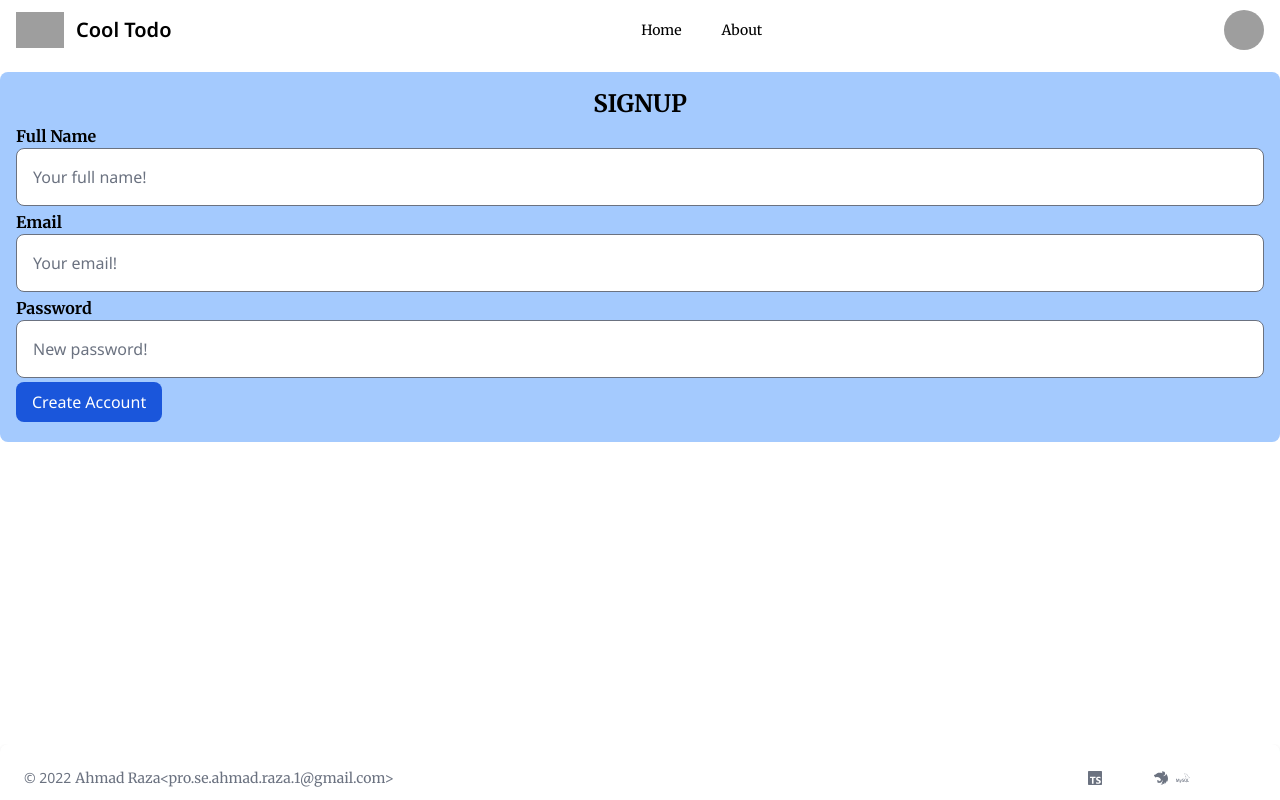
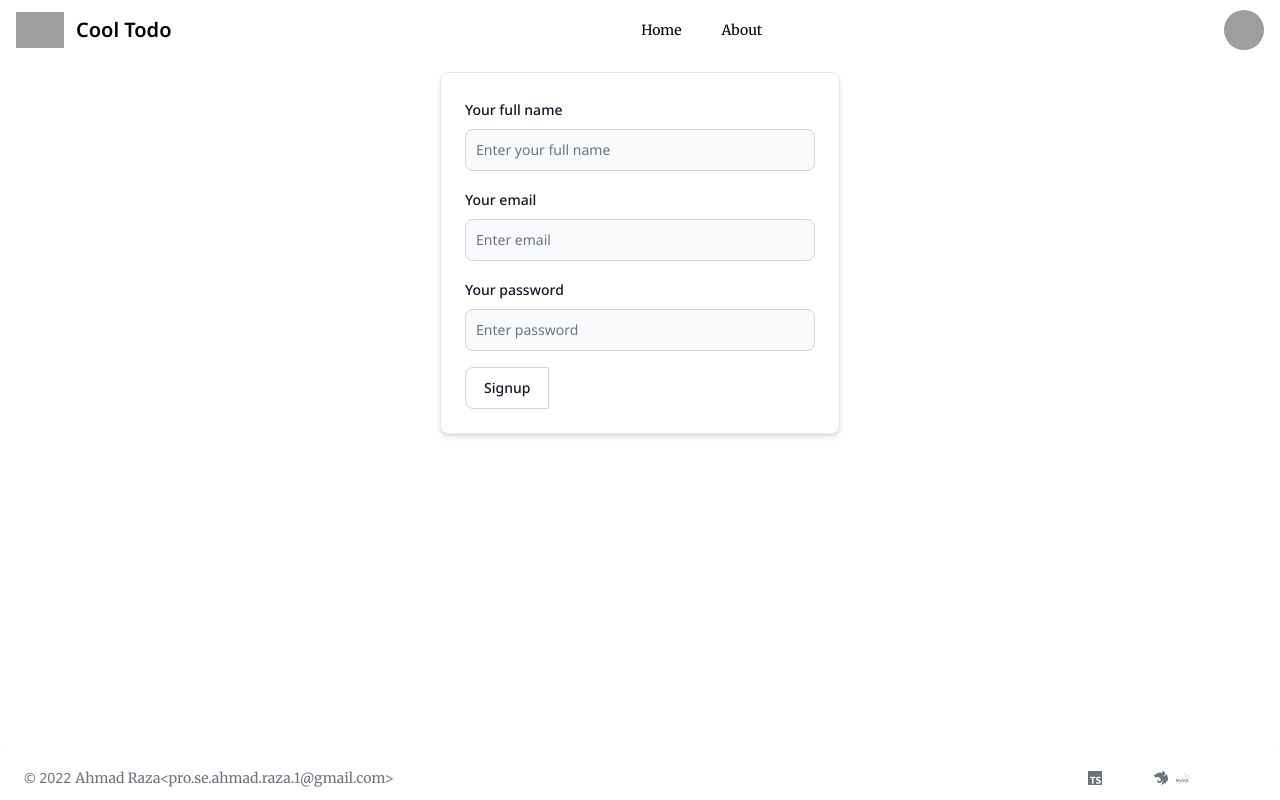
Before and after one commit to ar124official2019/cool-todo, a React (Vite) app in the folder client/: page /signup in a window 1280 px wide. Built offline with nearby package versions, Linux system fonts and the light colour scheme; grey boxes are pictures that could not be loaded; some icons are missing.

Commit message:
Better UI, Iteration 3

```diff
--- a/client/src/Auth/Login.tsx
+++ b/client/src/Auth/Login.tsx
@@ -7,7 +7,7 @@ import { setLogin } from "../store/login.slice";
 import { useNavigate } from "react-router-dom";
 import { setSignupSuccess } from "../store/auth.slice";
 import { useFormik } from "formik";
-import { Card, Label, TextInput, Button, Checkbox } from "flowbite-react";
+import { Card, Label, TextInput, Button } from "flowbite-react";
 
 const loginFormSchema = Yup.object({
   email: Yup.string()
@@ -18,8 +18,6 @@ const loginFormSchema = Yup.object({
     .min(8, "Password must be at-least 8 characters long.")
     .required("Please enter password."),
 });
-
-type LoginForm = Yup.InferType<typeof loginFormSchema>;
 
 export function Login() {
   const navigate = useNavigate();
@@ -63,7 +61,7 @@ export function Login() {
 
   useEffect(() => {
     if (loginData) navigate("/");
-  }, [loginData]);
+  }, [loginData, navigate]);
 
   return (
     <>
--- a/client/src/Auth/Signup.tsx
+++ b/client/src/Auth/Signup.tsx
@@ -1,50 +1,44 @@
 import { useState } from "react";
+import * as Yup from "yup";
+import { HttpResponse, useHttpPost } from "../types/http";
+import { useAppDispatch } from "../store";
 import { useNavigate } from "react-router-dom";
-import * as Yup from "yup";
-import { config } from "../config/config";
-import { HttpResponse } from "../types/http";
-import { useAppDispatch } from "../store";
 import { setSignupSuccess } from "../store/auth.slice";
 import { useFormik } from "formik";
+import { Card, Label, TextInput, Button } from "flowbite-react";
 
 const signupFormSchema = Yup.object({
   fullName: Yup.string()
-    .max(256, "Name should not be longer than 256 characters.")
+    .max(256)
     .required("Please enter full name."),
   email: Yup.string()
-    .max(256, "Email should not be longer than 256 characters.")
+    .max(256)
     .email("Please enter a valid email.")
     .required("Please enter email."),
   password: Yup.string()
     .min(8, "Password must be at-least 8 characters long.")
-    .max(16, "Password must be at-most 16 characters long.")
     .required("Please enter password."),
 });
 
-type SignupForm = Yup.InferType<typeof signupFormSchema>;
-
 export function Signup() {
+  const httpPost = useHttpPost();
   const navigate = useNavigate();
   const dispatch = useAppDispatch();
   const [err, setErr] = useState<HttpResponse | null>(null);
 
-  const form = useFormik<SignupForm>({
+  const form = useFormik({
     initialValues: { fullName: "", email: "", password: "" },
     validationSchema: signupFormSchema,
     onSubmit: signup,
   });
 
   function signup() {
-    fetch(`${config.API_BASE}/auth/signup`, {
-      method: "POST",
-      body: JSON.stringify(form.values),
-      headers: {
+    dispatch(setSignupSuccess(false));
+    setErr(null);
+    httpPost(`/auth/signup`, JSON.stringify(form.values), {
       "content-type": "application/json",
-      },
     })
-      .then(async (res) => {
-        if (!res.ok) throw res;
-        setErr(null);
+      .then(async () => {
         dispatch(setSignupSuccess(true));
         navigate("/login");
       })
@@ -56,62 +50,62 @@ export function Signup() {
 
   return (
     <>
-      <div className="rounded rounded-lg bg-blue-300 p-4">
-        <h1 className="font-bold text-center uppercase text-2xl">Signup</h1>
+      <div className="flex flex-row items-center justify-center">
+        <Card className="w-full md:w-[400px]">
+          <form className="flex flex-col gap-4" onSubmit={form.handleSubmit}>
+            <div>
+              <div className="mb-2 block">
+                <Label value="Your full name" />
+              </div>
 
-        <form onSubmit={form.handleSubmit} className="form w-25">
-          <div className="my-1">
-            <b>Full Name</b>
-            <div>
-              <input
+              <TextInput
                 type="text"
-                placeholder="Your full name!"
-                className="w-full p-4 rounded rounded-lg"
+                placeholder="Enter your full name"
                 {...form.getFieldProps("fullName")}
               />
-            </div>
 
               {form.touched.fullName && form.errors.fullName && (
                 <div>
-                <span className="px-2 text-red-600">
+                  <span className="px-2 text-red-600 text-xs">
                     {form.errors.fullName}
                   </span>
                 </div>
               )}
             </div>
 
-          <div className="my-1">
-            <b>Email</b>
             <div>
-              <input
-                type="email"
-                placeholder="Your email!"
-                className="w-full p-4 rounded rounded-lg"
+              <div className="mb-2 block">
+                <Label value="Your email" />
+              </div>
+
+              <TextInput
+                type="Email"
+                placeholder="Enter email"
                 {...form.getFieldProps("email")}
               />
-            </div>
 
               {form.touched.email && form.errors.email && (
                 <div>
-                <span className="px-2 text-red-600">{form.errors.email}</span>
+                  <span className="px-2 text-red-600 text-xs">
+                    {form.errors.email}
+                  </span>
                 </div>
               )}
             </div>
 
-          <div className="my-1">
-            <b>Password</b>
             <div>
-              <input
+              <div className="mb-2 block">
+                <Label value="Your password" />
+              </div>
+              <TextInput
                 type="password"
-                placeholder="New password!"
-                className="w-full p-4 rounded rounded-lg"
+                placeholder="Enter password"
                 {...form.getFieldProps("password")}
               />
-            </div>
 
               {form.touched.password && form.errors.password && (
                 <div>
-                <span className="px-2 text-red-600">
+                  <span className="px-2 text-red-600 text-xs">
                     {form.errors.password}
                   </span>
                 </div>
@@ -119,21 +113,18 @@ export function Signup() {
             </div>
 
             {err && (
-            <div>
-              <span className="text-red-700 text-xs">{err?.message}</span>
-            </div>
+              <span className="text-green-700 text-xs">
+                {err?.message || "Something went wrong!"}
+              </span>
             )}
 
-          <div className="my-1">
-            <button
-              className="bg-blue-700 rounded rounded-lg p-2 px-4 text-white"
-              onClick={signup}
-              type="submit"
-            >
-              Create Account
-            </button>
-          </div>
+            <Button.Group>
+              <Button type="submit" color="light">
+                Signup
+              </Button>
+            </Button.Group>
           </form>
+        </Card>
       </div>
     </>
   );
--- a/client/src/Todo/Todos.tsx
+++ b/client/src/Todo/Todos.tsx
@@ -67,7 +67,7 @@ export function Todos() {
             </Card>
           </div>
         ) : (
-          <div className="p-4 flex flex-row items-center justify-between">
+          <div className="p-4 flex flex-row flex-wrap items-center justify-between">
             <Button
               pill
               color="light"
```
Lines whose indentation alone changed are shown as unchanged.
